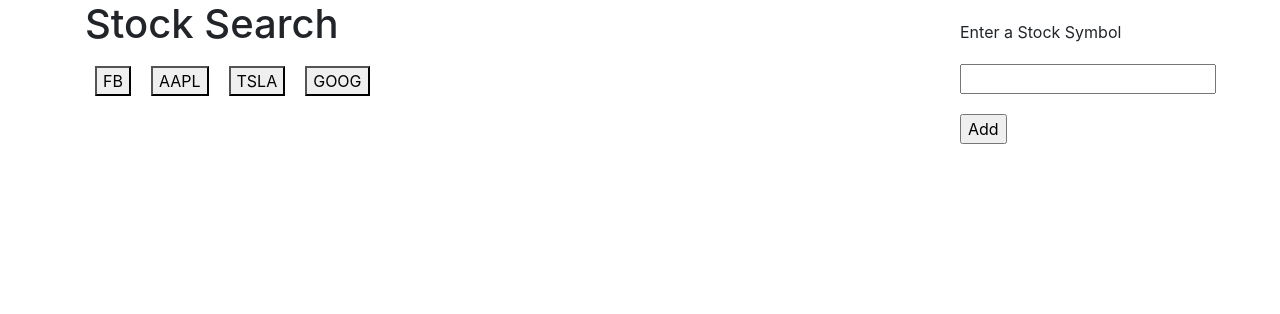
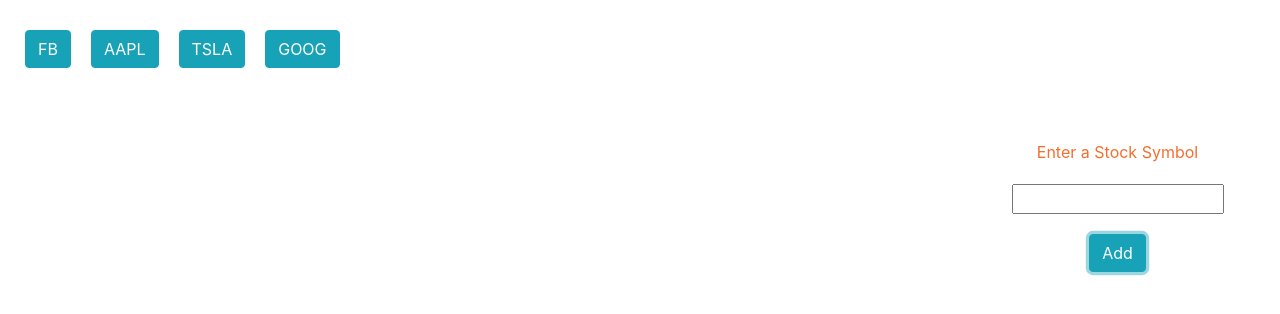
Before and after one commit to Shuchuan35/StockSearchApp, a plain HTML site: page index.html in a window 1280 px wide. Both pictures are taken after typing "Sample" into the empty fields and a click on the input "Add". Drawn offline with nearby package versions, Linux system fonts and the light colour scheme; no server answers.

Commit message:
additional validation and styling

```diff
--- a/app.js
+++ b/app.js
@@ -57,7 +57,7 @@ const render = function () {
     $('#buttons-view').empty();
 
     for (let i = 0; i < stocksList.length; i++) {
-    const newButton = $('<button>');
+      const newButton = $('<button class="btn btn-info">');
       newButton.addClass('stock-btn');
       newButton.attr('data-name', stocksList[i]);
       newButton.text(stocksList[i]);
@@ -65,8 +65,15 @@ const render = function () {
     }
   }
 
+  const inStocsList = function (stock) {
+    if (stocksList.includes(stock)) {
+      return true;
+    } else {
+      return false;
+    }
+  }
+
   const isValidSymbol = function (stock) {
-  // console.log(stock);
       if (validationList.includes(stock)) {
         return true;
       } else {
@@ -78,11 +85,11 @@ const addButton = function (e) {
     e.preventDefault();
     const stock = $('#stock-input').val().trim().toUpperCase();
 
-  if (isValidSymbol(stock)) {
+    if (isValidSymbol(stock) && !inStocsList(stock)) {
       stocksList.push(stock);
       render();
     } else {
-    alert('Please enter a valid Symbol!');
+      alert('Try again! Either exists or invalid Symbol!');
     }
     $('#stock-input').val('');
   }
--- a/index.html
+++ b/index.html
@@ -13,29 +13,49 @@
     crossorigin="anonymous">
 
   <style type="text/css">
+    #buttons-view {
+      margin-bottom: 20px;
+    }
+    #stock-input {
+      width: 80%;
+    }
+    #stock-form {
+      text-align: center;
+    }
     button,
-    img,h3,h6,p,
+    img,
+    h3,
+    h6,
+    p,
     label,
     form,
     input {
       margin: 10px;
     }
-
     p {
       border: 1px solid #cccccc;
+    }
+    h3, label {
+      color:#f36e30;
+    }
+    .col-3 {
+      margin-top: 20px;
+      padding-top: 100px;
+      padding-right: 20px;
+    }
+    .col-9 {
+      margin-top: 20px;
     }
   </style>
 </head>
 
 <body>
 
-  <div class="container">
+  <div class="container-fluid">
 
     <div class="row">
 
       <div class="col-9">
-        <h1>Stock Search</h1>
-
         <!-- Rendered buttons will get dumped here  -->
         <div id="buttons-view"></div>
 
@@ -49,7 +69,7 @@
           <input type="text" id="stock-input">
           <br>
           <!-- Button triggers new stock to be added -->
-          <input id="add-stock" type="submit" value="Add">
+          <input id="add-stock" class="btn btn-info" type="submit" value="Add">
         </form>
       </div>
 
```
Also changed, not shown: 1 other file. Lines whose indentation alone changed are shown as unchanged.
